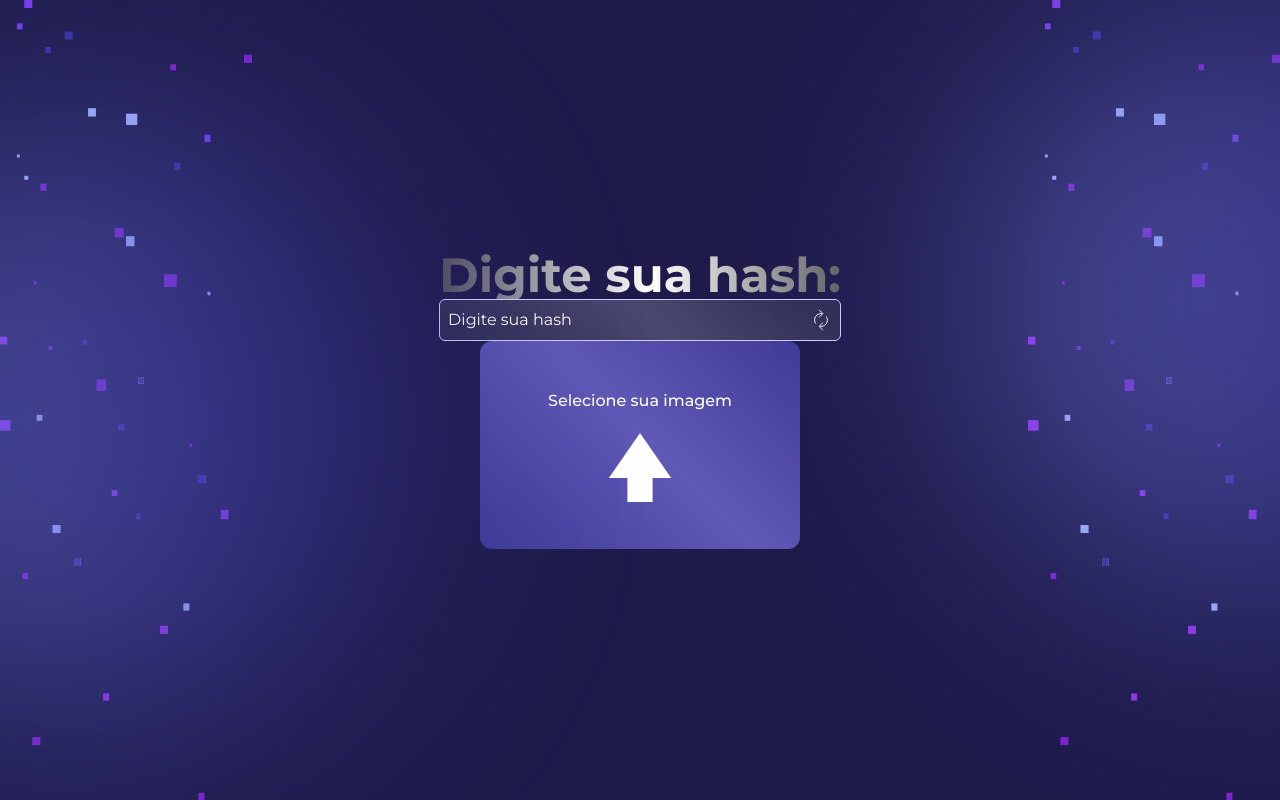
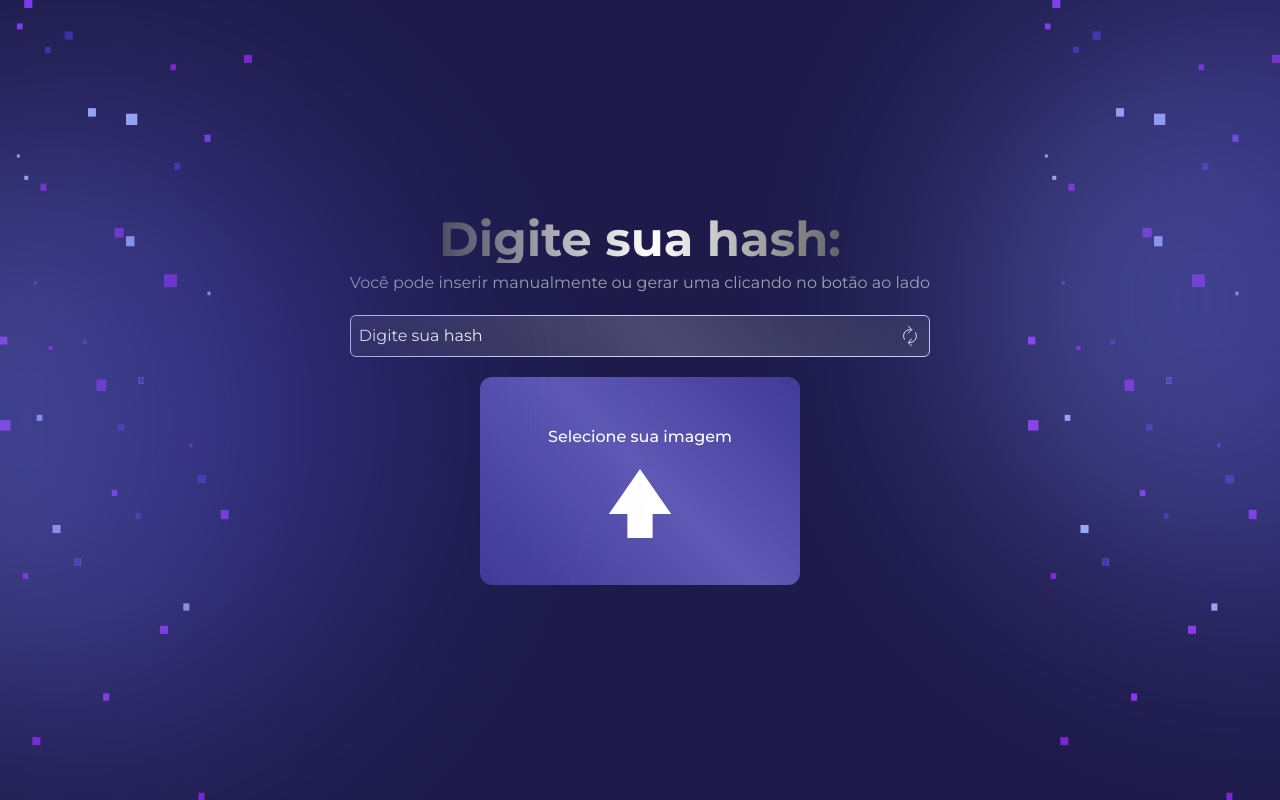
Before and after one commit to Guilherme-Matosoli/gambi-cloud-client, a Next.js app: page /upload in a window 1280 px wide. Shown: the top 800 px of the page. Built offline with nearby package versions, Linux system fonts and the light colour scheme.

Commit message:
add a div to group h2 and a span to explain how to insert you hash :wrench:

```diff
--- a/src/app/upload/page.tsx
+++ b/src/app/upload/page.tsx
@@ -29,10 +29,16 @@ const Upload = () => {
   return (
     <main className="flex items-center justify-center w-full h-screen z-10">
       <div className="flex justify-center-center w-auto h-auto">
-        <form className="flex flex-col items-center">
-          <h2 className="font-montserrat gradient-text text-5xl font-bold">
-            Digite sua hash:
-          </h2>
+        <form className="flex flex-col items-center gap-5">
+          <div className="flex flex-col items-center gap-2">
+            <h2 className="font-montserrat gradient-text text-5xl font-bold">
+              Digite sua hash:
+            </h2>
+
+            <span className="font-montserrat text-gray-400">
+              Você pode inserir manualmente ou gerar uma clicando no botão ao lado
+            </span>
+          </div>
 
           <Input
             placeholder="Digite sua hash"
```
